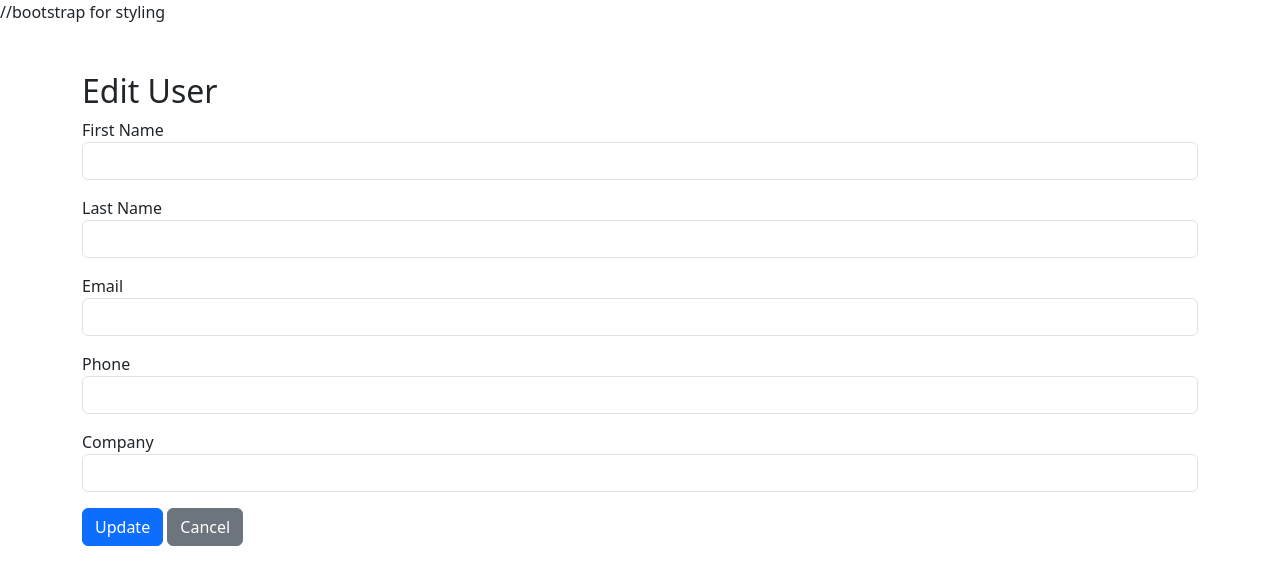
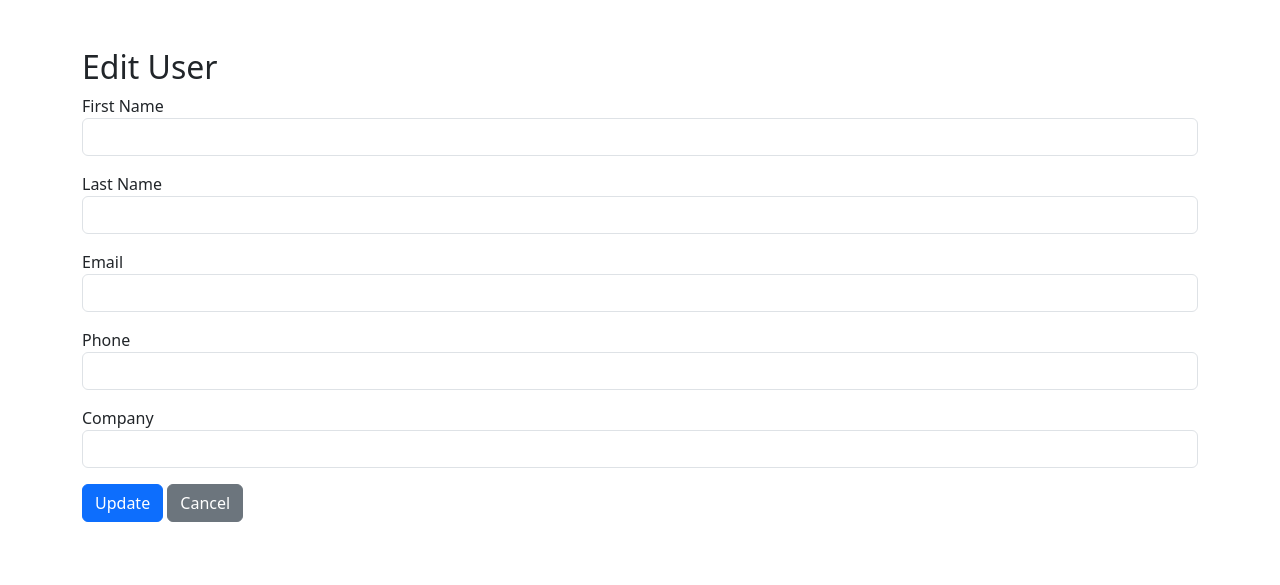
Before and after one commit to navogamage/User_Registration, a PHP site: page /edit.php?id=1 in a window 1280 px wide. Shown: the top 585 px of the page. Run offline with PHP 8.4, Linux system fonts and the light colour scheme; data that the repository does not hold is empty.

Commit message:
Update edit.php

```diff
--- a/edit.php
+++ b/edit.php
@@ -30,7 +30,7 @@ if ($_SERVER["REQUEST_METHOD"] == "POST") {
 <html lang="en">
 <head>
     <title>Edit User</title>
-    <link rel="stylesheet" href="https://cdn.jsdelivr.net/npm/bootstrap@5.3.0/dist/css/bootstrap.min.css"> //bootstrap for styling
+    <link rel="stylesheet" href="https://cdn.jsdelivr.net/npm/bootstrap@5.3.0/dist/css/bootstrap.min.css">
 </head>
 <body>
 
```
